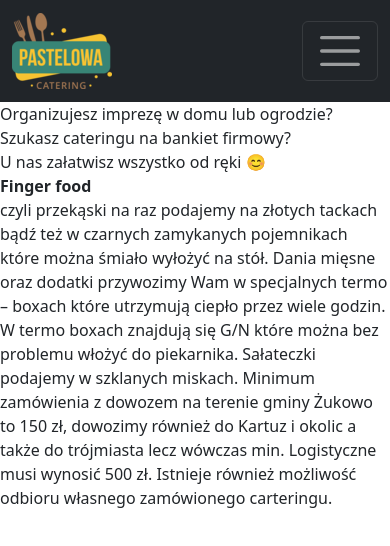
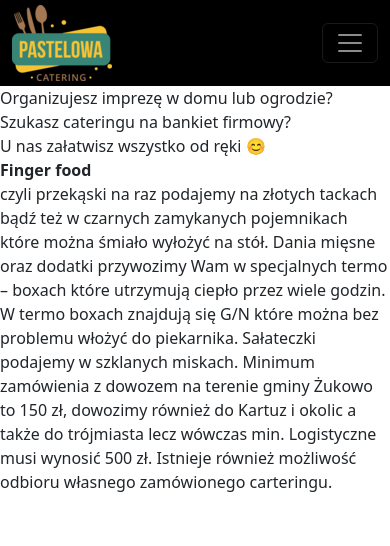
Before and after one commit to ganushkevychv/pastelowa, a React (Create React App) app: page / in a window 390 px wide. Shown: the top 546 px of the page. Built offline with nearby package versions, Linux system fonts and the light colour scheme.

Commit message:
menu component css corrected

```diff
--- a/src/App.css
+++ b/src/App.css
@@ -33,9 +33,13 @@ opacity: 0.5;
   transform: translate(-50%, -50%);
 }
 /* navbar menu button */
+.navbar-expand-xl {
+  padding-top: 0px;
+  padding-bottom: 0px;
+}
 .navbar-toggler-icon {
-  height: 2.5em;
-  width: 2.5em;
+  height: 1.5em;
+  width: 1.5em;
 }
 .navbar-toggler:focus {
   box-shadow: white;
@@ -48,6 +52,7 @@ opacity: 0.5;
   margin-top: 10px;
   margin-bottom: 0;
   list-style: none;
+
 }
 .me-auto {
   align-items: center;
@@ -76,9 +81,12 @@ opacity: 0.5;
   }
 }
  @media screen and (max-width: 480px) {
-  .App-backgroundImage {
+   .App-backgroundImage {
     display: none;
+    height: 100vh;
+
   }
+
   .mobile-container{
     min-width: 100%;
 
--- a/src/components/Menu.js
+++ b/src/components/Menu.js
@@ -24,7 +24,7 @@ const Menu = (args) => {
 
 return(
 <div>
-      <Navbar {...args} expand="xl" dark color='dark'>
+      <Navbar {...args} expand="xl" dark >
         <NavbarBrand style={color} href="/">
             <div className='logoColor-container'>
         <img src={logoColor} className="logoColor" alt="logoColor"/>
```
